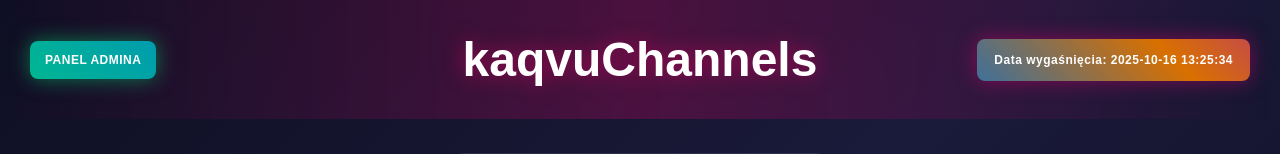
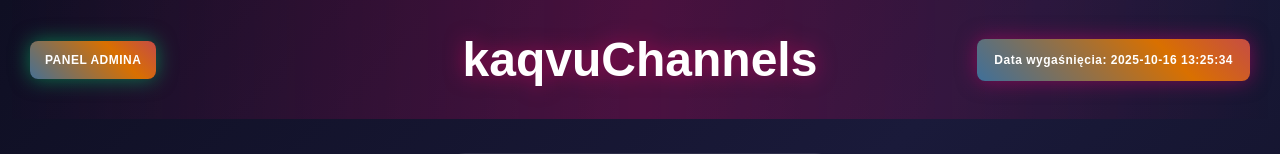
Before and after one commit to kaqvu/kaqvuChannels, a website with bundled scripts: page index.html in a window 1280 px wide. Shown: the top 154 px of the page. Built offline with nearby package versions, Linux system fonts and the light colour scheme; no server answers.

Commit message:
PERFORMANCE

```diff
--- a/styles.css
+++ b/styles.css
@@ -387,8 +387,9 @@ h1 {
     transform: translateY(-50%);
     z-index: 9999;
 }
+
 .admin-btn {
-    background: linear-gradient(45deg, #00d970, #0070d9);
+    background: linear-gradient(45deg, #00d970, #0070d9, #d97000, #9d00d9, #d9d900);
     background-size: 400% 400%;
     color: white;
     padding: 12px 15px;
@@ -406,6 +407,7 @@ h1 {
     text-transform: uppercase;
     animation: gradientShift 3s ease infinite;
 }
+
 .admin-btn:hover {
     transform: scale(1.05) translateY(-2px);
     box-shadow: 0 8px 30px rgba(0, 217, 112, 0.8);
```
